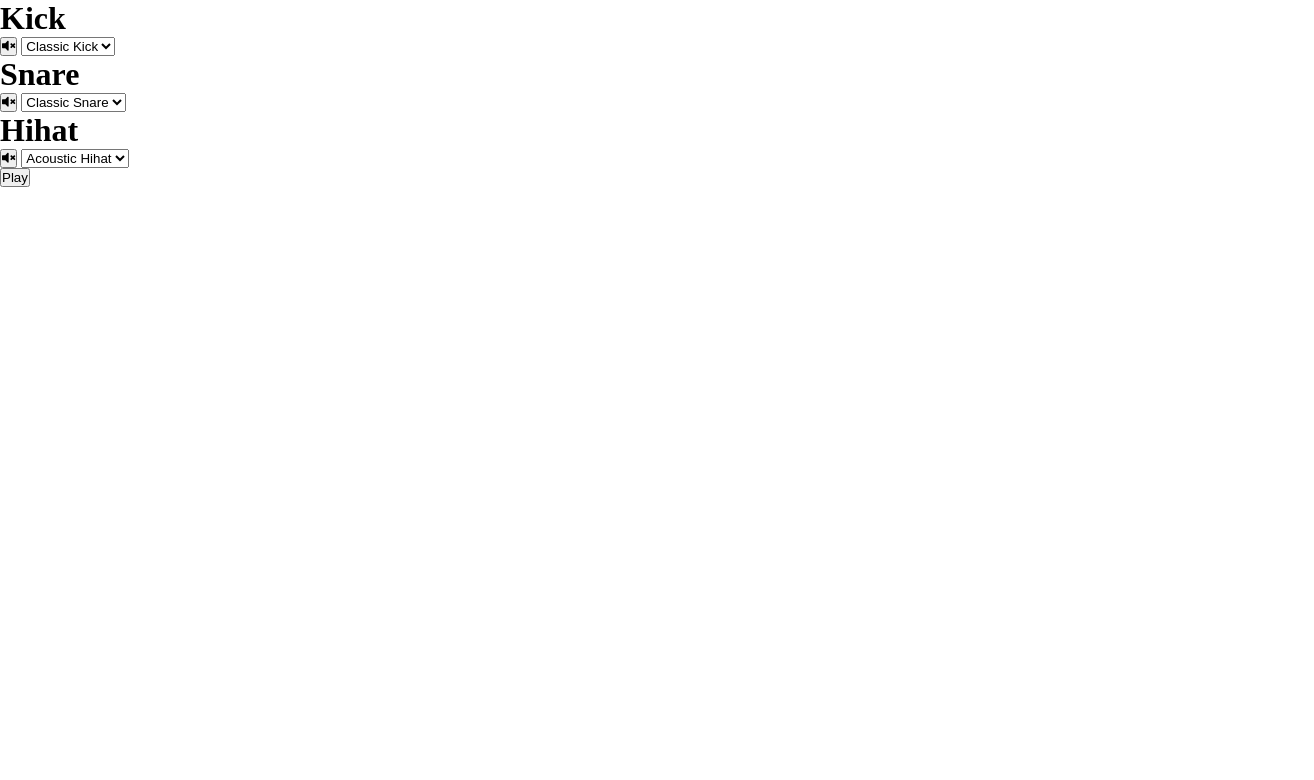
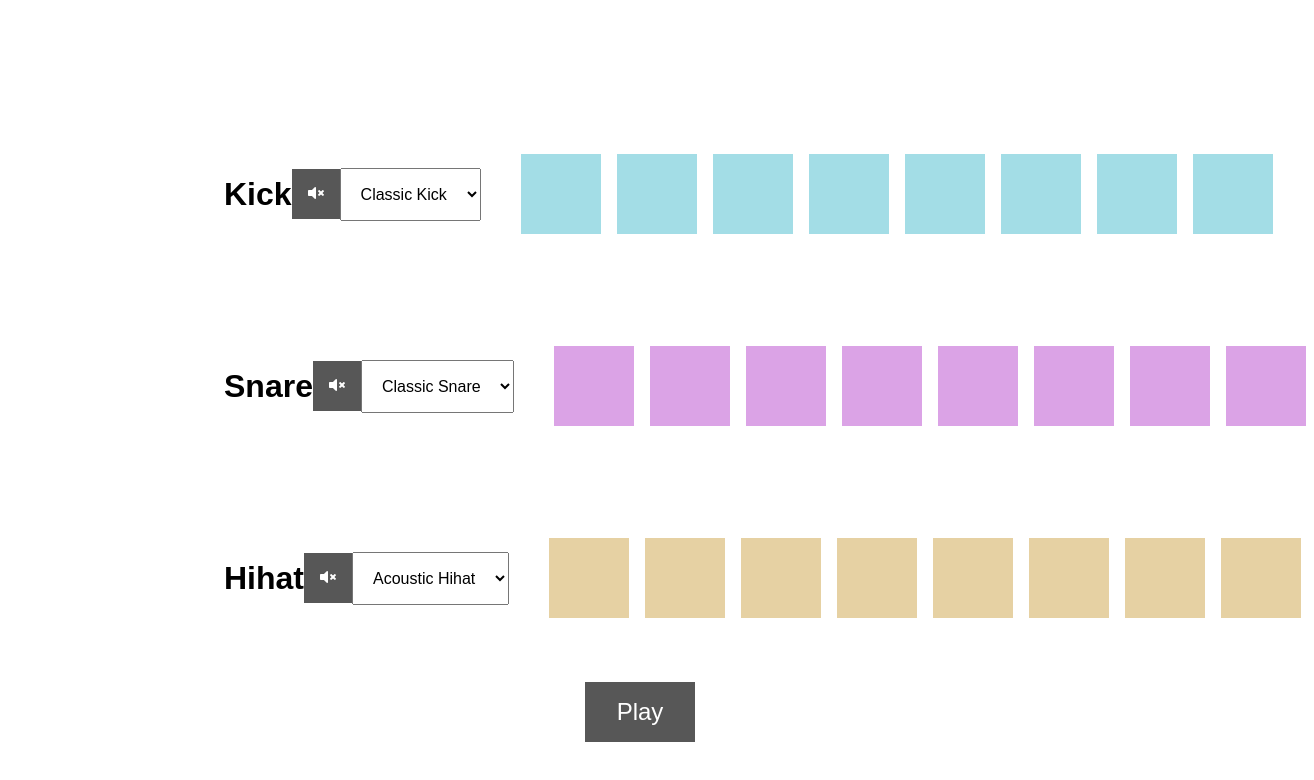
Before and after one commit to viveloper/creative-javascript, a plain HTML site: page beat-maker/index.html in a window 1280 px wide. Shown: the whole page, 1314 px wide, since content can reach past the window. Drawn offline with Linux system fonts and the light colour scheme.

Commit message:
updated beat-maker

```diff
--- a/beat-maker/app.js
+++ b/beat-maker/app.js
@@ -1 +1,35 @@
-document.addEventListener('DOMContentLoaded', () => {});
+class DrumKit {
+  constructor() {
+    this.pads = document.querySelectorAll('.pad');
+    this.playBtn = document.querySelector('.play');
+    this.kickAudio = document.querySelector('.kick-sound');
+    this.snareAudio = document.querySelector('.snare-sound');
+    this.hihatAudio = document.querySelector('.hihat-sound');
+    this.index = 0;
+    this.bpm = 150;
+
+    this.playBtn.addEventListener('click', this.start.bind(this));
+    this.pads.forEach((pad) => {
+      pad.addEventListener('click', this.activePad);
+    });
+  }
+  activePad() {
+    console.log(this.classList.toggle('active'));
+  }
+  repeat() {
+    const step = this.index % 8;
+    const activeBars = document.querySelectorAll(`.b${step}`);
+    console.log(activeBars);
+    this.index++;
+  }
+  start() {
+    const interval = (60 / this.bpm) * 1000;
+    setInterval(() => {
+      this.repeat();
+    }, interval);
+  }
+}
+
+const drumKit = new DrumKit();
+
+// drumKit.playBtn.addEventListener('click', () => drumKit.start());
--- a/beat-maker/index.html
+++ b/beat-maker/index.html
@@ -78,8 +78,9 @@
           <div class="pad hihat-pad b7"></div>
         </div>
       </div>
+      <button class="play">Play</button>
     </div>
-    <button class="play">Play</button>
+
     <audio class="kick-sound" src="./sounds/kick-classic.wav"></audio>
     <audio class="snare-sound" src="./sounds/snare-acoustic01.wav"></audio>
     <audio class="hihat-sound" src="./sounds/hihat-acoustic01.wav"></audio>
--- a/beat-maker/style.css
+++ b/beat-maker/style.css
@@ -3,3 +3,99 @@
   padding: 0;
   box-sizing: border-box;
 }
+
+body {
+  font-family: sans-serif;
+}
+
+i,
+svg {
+  pointer-events: none;
+}
+
+.kick-pad,
+.snare-pad,
+.hihat-pad {
+  width: 5rem;
+  height: 5rem;
+  margin: 1rem 0.5rem;
+  cursor: pointer;
+}
+.kick-pad {
+  background: rgb(163, 221, 230);
+}
+.snare-pad {
+  background: rgb(219, 163, 230);
+}
+.hihat-pad {
+  background: rgb(230, 209, 163);
+}
+
+.kick-pad.active {
+  background: rgb(61, 205, 228);
+}
+.snare-pad.active {
+  background: rgb(193, 46, 223);
+}
+.hihat-pad.active {
+  background: rgb(228, 171, 49);
+}
+
+.sequencer {
+  display: flex;
+  flex-direction: column;
+  justify-content: center;
+  align-items: center;
+  min-height: 100vh;
+}
+
+.kick-track,
+.snare-track,
+.hihat-track {
+  display: flex;
+  justify-content: space-between;
+  align-items: center;
+  width: 70%;
+  margin-top: 5rem;
+}
+.kick,
+.snare,
+.hihat {
+  display: flex;
+}
+
+.controls {
+  display: flex;
+  justify-content: space-between;
+  align-items: center;
+  flex: 1;
+  margin: 0 2rem;
+}
+.controls button {
+  padding: 1rem;
+  border: none;
+  background: rgb(87, 87, 87);
+  color: white;
+  font-size: 1rem;
+  cursor: pointer;
+  transition: all 0.3s ease;
+}
+
+.pad {
+  transition: all 0.5s ease;
+}
+
+.play {
+  padding: 1rem 2rem;
+  font-size: 1.5rem;
+  background: rgb(87, 87, 87);
+  color: white;
+  border: none;
+  cursor: pointer;
+  margin-top: 3rem;
+}
+
+select {
+  padding: 1rem;
+  font-size: 1rem;
+}
```
